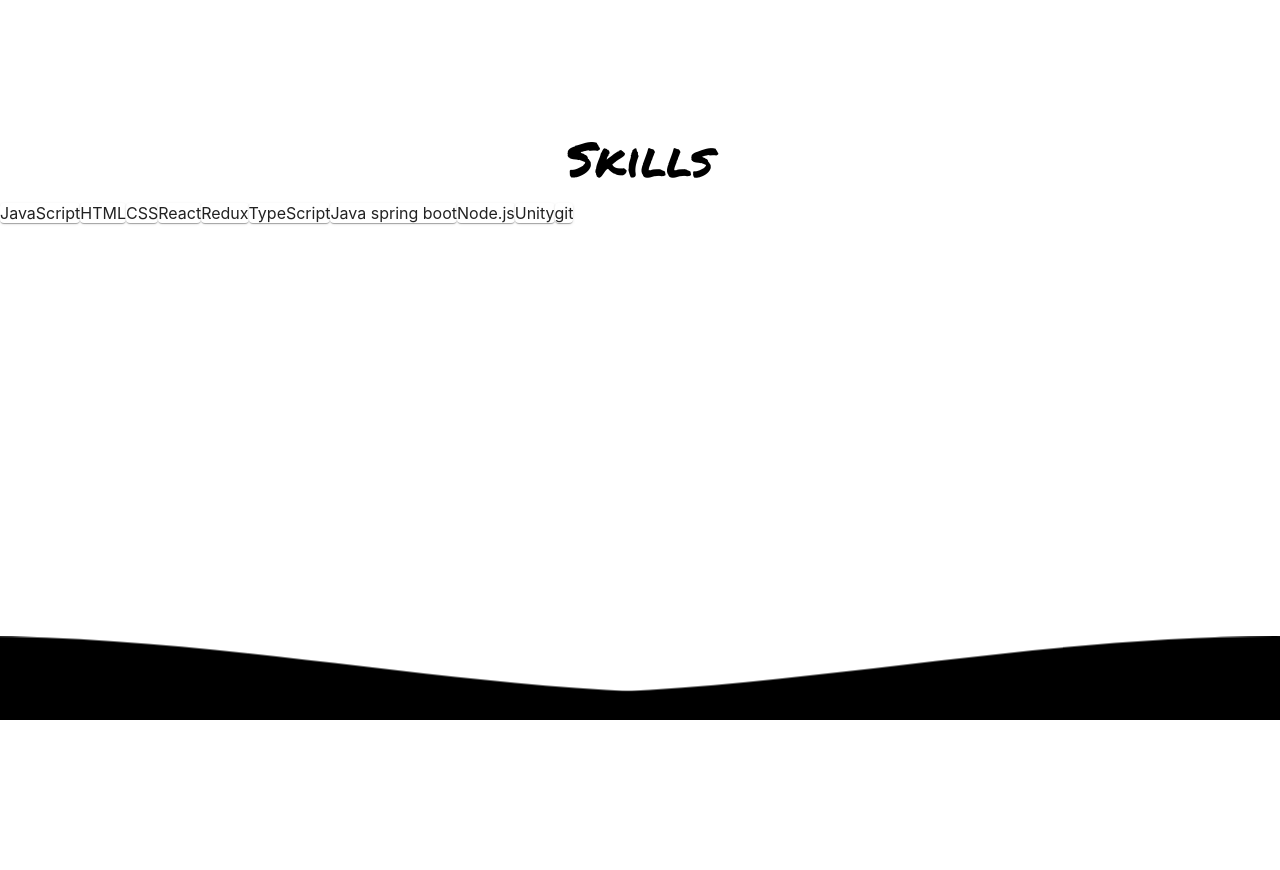
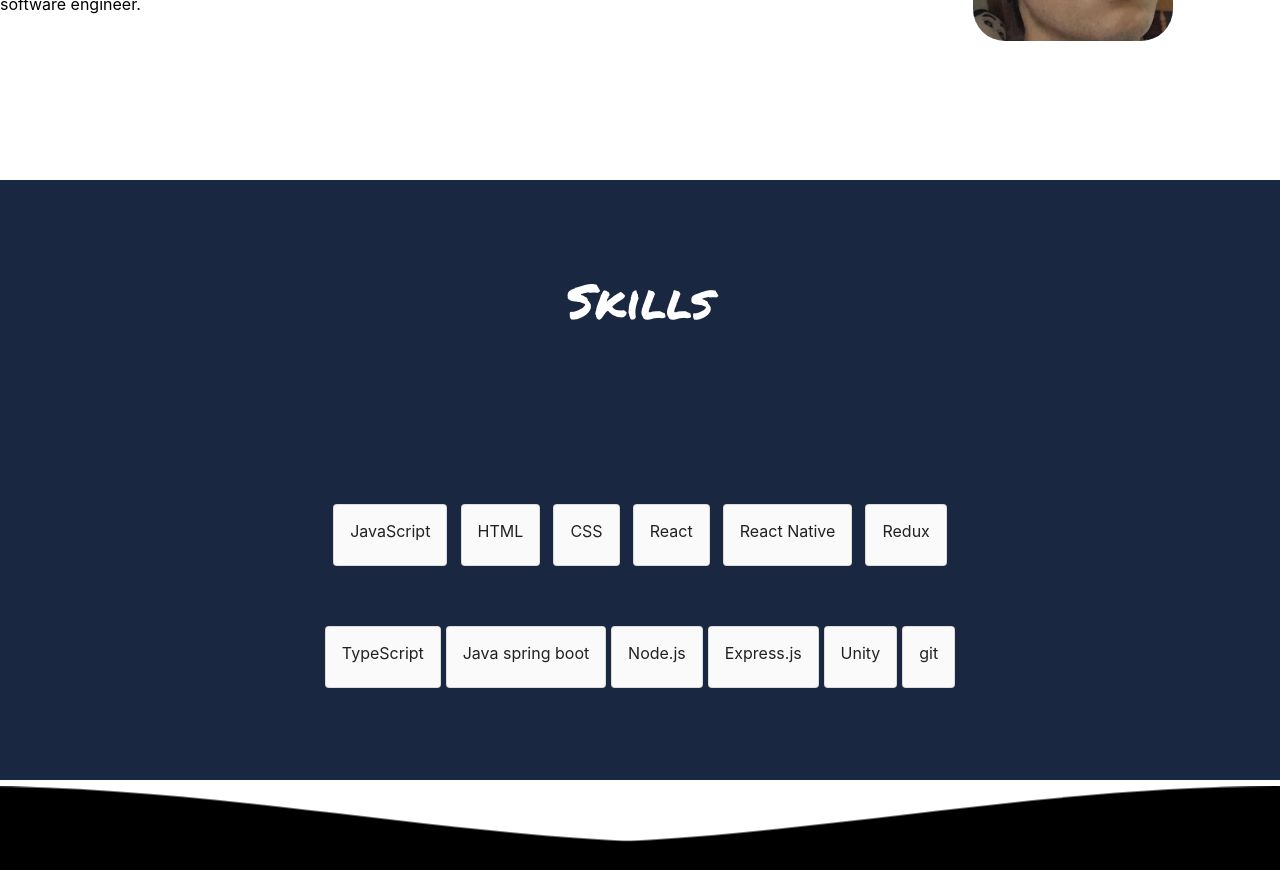
Before and after one commit to YinHk-myProject/my-landing-page, a React (Create React App) app: page / in a window 1280 px wide. Shown: the part 1120-1990 px from the top of the page. Before the commit the page ends 1840 px from the top, so only its background shows below. Built offline with nearby package versions, Linux system fonts and the light colour scheme; a web font is replaced by a local one.

Commit message:
feat: change

```diff
--- a/src/components/About.js
+++ b/src/components/About.js
@@ -7,7 +7,7 @@
 const useStyles = makeStyles(() => ({
     wrapper: {
       width: '100%',
-      minHeight: 500,
+      minHeight: 600,
       display: 'flex',
       justifyContent: 'center',
       flexDirection: 'column'
--- a/src/components/Skills.js
+++ b/src/components/Skills.js
@@ -1,5 +1,5 @@
 import React, { useEffect } from 'react'
-import { Typography, Grid, Avatar, Card } from "@mui/material";
+import { Typography, Grid, Card, CardContent } from "@mui/material";
 import { motion } from "framer-motion";
 import { makeStyles } from "@mui/styles";
 
@@ -7,17 +7,29 @@
 const useStyles = makeStyles(() => ({
     wrapper: {
       width: '100%',
-      minHeight: 500,
-      //background: 'rgba(0,10,35,1)'
+      minHeight: 600,
+      display: 'flex',
+      flexDirection: 'column',
+      justifyContent: 'center',
+      alignItems: 'center',
+      backgroundColor: '#1a2740'
     },
     title: {
       display: 'flex',
       justifyContent: 'center',
-      marginTop: 50
+      color: '#FFFFFF',
+      marginTop: 50,
+      marginBottom: 150
     },
     text: {
        fontFamily: "'Permanent Marker', cursive"
     },
+    cardWrapper: {
+      backgroundColor: '#fafafa',
+      marginTop: 10,
+      marginBottom: 50,
+      'justify-self': 'center'
+    }
 
 }));
 
@@ -27,10 +39,12 @@
   "HTML",
   "CSS",
   "React",
+  "React Native",
   "Redux",
   "TypeScript",
   "Java spring boot",
   "Node.js",
+  "Express.js",
   "Unity",
   "git"
 ]
@@ -48,8 +62,8 @@
             Skills
           </Typography>
         </motion.div>
-        <Grid container space={2} direction="row">
-          {skillList.map(item => <Card>{item}</Card>)}
+        <Grid container space={2} sx={{ maxWidth: '50%', display: 'flex', justifyContent: 'space-evenly', alignItems: 'center', flexDirection: 'row'}}>
+          {skillList.map(item => <Card variant="outlined" className={classes.cardWrapper} ><CardContent>{item}</CardContent></Card>)}
         </Grid>
       </div>
     );
```
